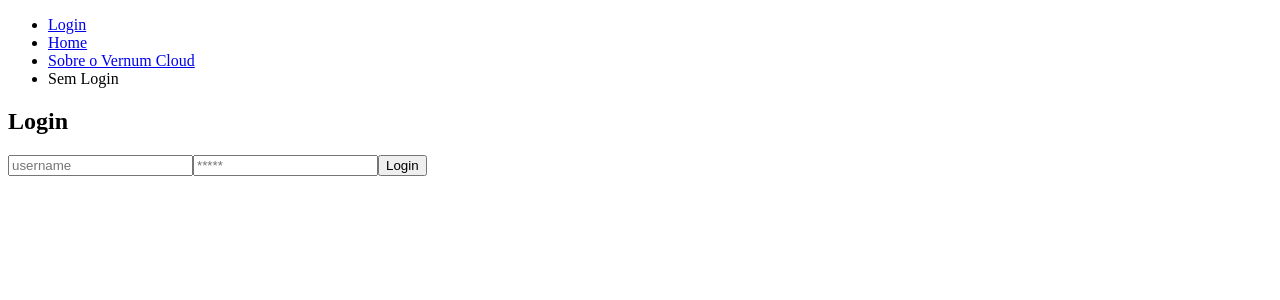
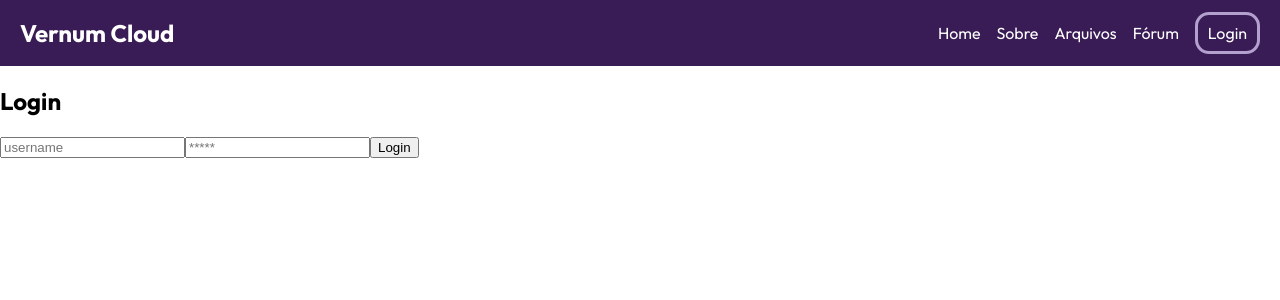
Before and after one commit to frc9611/VernumCloud, a Vue app: page / in a window 1280 px wide. Shown: the top 300 px of the page. Built offline with nearby package versions, Linux system fonts and the light colour scheme.

Commit message:
Redesign navigation bar with responsive layout

```diff
--- a/src/App.vue
+++ b/src/App.vue
@@ -1,24 +1,50 @@
 <template>
-  <ul>
-    <li><Router-link :to="{name:'login'}">Login</Router-link></li>
-    <li><Router-link :to="{name:'home'}">Home</Router-link></li>
-    <li><Router-link :to="{name:'about'}">Sobre o Vernum Cloud</Router-link></li>
-    <li>
+  <nav class="nav">
+    <h2 class="logo">Vernum Cloud</h2>
+
+    <button class="menu-toggle" @click="menuOpen = !menuOpen">
+      ☰
+    </button>
+
+    <ul :class="{ open: menuOpen }">
+      <li><Router-link :to="{ name: 'home' }">Home</Router-link></li>
+      <li><Router-link :to="{ name: 'about' }">Sobre</Router-link></li>
+      <li><Router-link :to="{ name: 'about' }">Arquivos</Router-link></li>
+      <li><Router-link :to="{ name: 'about' }">Fórum</Router-link></li>
+
+      <li class="user-slot">
         <template v-if="auth.isAuth">
-        {{ auth.getName }}
-        {{ auth.getDivision }}
-        <button @click="logout">Logout</button>
+          <Router-link :to="{ name: 'home' }">
+            <div class="user-box">
+              <div class="user-info">
+                <span class="user-name">{{ auth.getName }}</span>
+                <span class="user-division">{{ auth.getDivision }}</span>
+              </div>
+
+              <button class="logout-btn" @click="logout">
+                Sair
+              </button>
+            </div>
+          </Router-link>
         </template>
+
         <template v-else>
-        Sem Login
+          <div class="user-box">
+            <Router-link :to="{ name: 'login' }">Login</Router-link>
+          </div>
+
         </template>
       </li>
     </ul>
+  </nav>
   <router-view/>
 </template>
 <script setup>
   import {authStore} from '@/store/auth.js'
   import { useRouter } from 'vue-router';
+import { ref } from 'vue'
+
+const menuOpen = ref(false);
 
 const auth = authStore();
 
@@ -29,6 +55,118 @@ function logout(){
   router.push({name: 'login'});
 }
 </script>
-<style lang="scss" scoped>
+<style>
+  @import url('https://fonts.googleapis.com/css2?family=Outfit:wght@100..900&display=swap');
+  body{
+    margin: 0;
+    font-family: "Outfit", sans-serif;
+  }
+  .nav {
+    display: flex;
+    align-items: center;
+    justify-content: space-between;
+    padding: 12px 20px;
+    background: #391c55;
+    color: white;
+  }
+
+  .logo {
+    margin: 0;
+  }
+
+  .menu-toggle {
+    display: none;
+    background: none;
+    border: none;
+    font-size: 26px;
+    color: white;
+    cursor: pointer;
+  }
+
+  .nav ul {
+    display: flex;
+    align-items: center;
+    gap: 16px;
+    list-style: none;
+    margin: 0;
+    padding: 0;
+  }
+
+  .nav li a {
+    color: white;
+    text-decoration: none;
+  }
+
+  .user-box {
+    display: flex;
+    align-items: center;
+    border: solid 3px #b4a0cf;
+    background: #391c55;
+    border-radius: 14px;
+    padding: 8px 10px;
+    gap: 12px;
+  }
+
+  .user-info {
+    display: flex;
+    flex-direction: column;
+    line-height: 1.1;
+  }
+
+  .user-name {
+    font-weight: 600;
+  }
+
+  .user-division {
+    font-size: 12px;
+    color: #94a3b8;
+  }
+
+  .logout-btn {
+    background: #ef4444;
+    border: none;
+    color: white;
+    width: 55px;
+    height: 100%;
+    min-height: 44px;
+    border-radius: 10px;
+    cursor: pointer;
+    font-size: 14px;
+    font-weight: 600;
+  }
+
+  .logout-btn:hover {
+    background: #dc2626;
+  }
+
+  .no-auth {
+    opacity: 0.7;
+  }
+
+  @media (max-width: 768px) {
+    .menu-toggle {
+      display: block;
+    }
+
+    .nav ul {
+      position: absolute;
+      top: 61px;
+      right: 0;
+      flex-direction: column;
+      background: #411b64df;
+      width: 100%;
+      display: none;
+      padding: 16px;
+    }
+
+    .nav ul.open {
+      display: flex;
+    }
+
+    .user-box {
+      width: 100%;
+      justify-content: space-between;
+    }
+  }
 
 </style>
```
Lines whose indentation alone changed are shown as unchanged.
